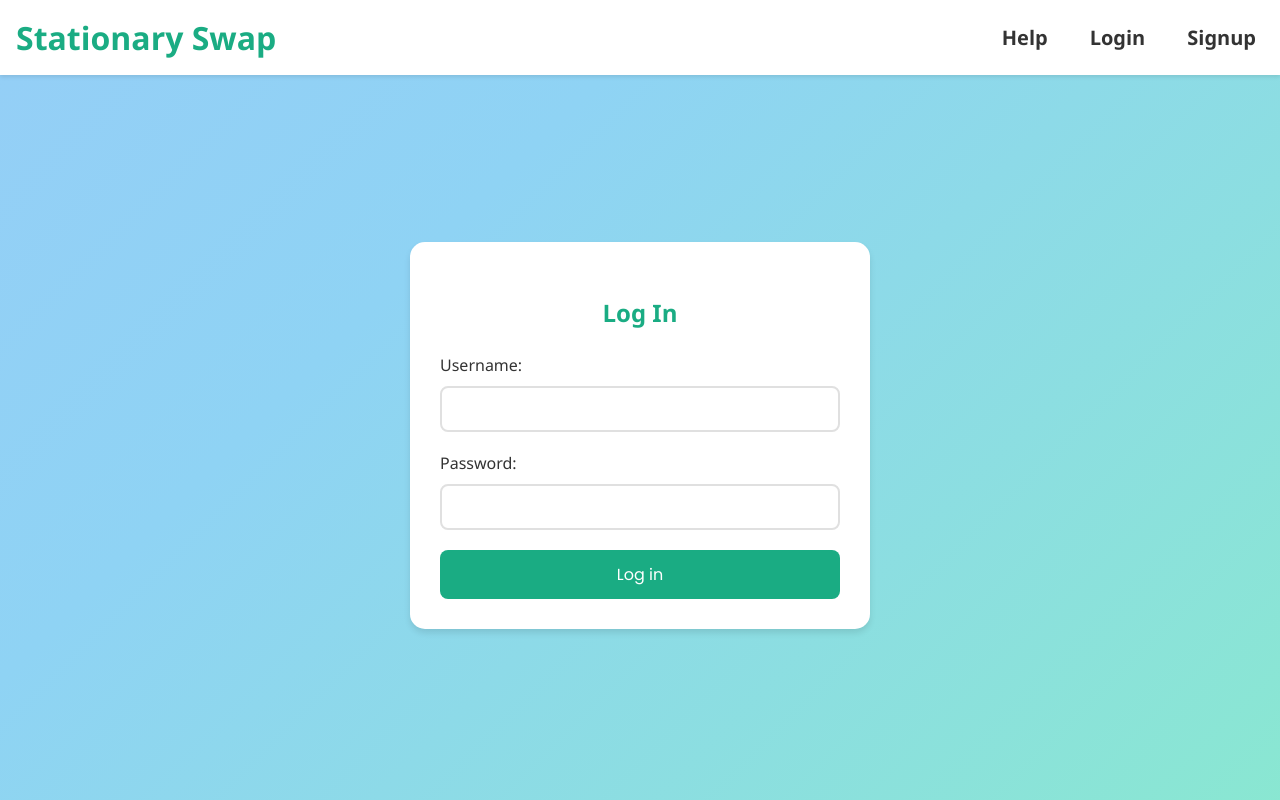
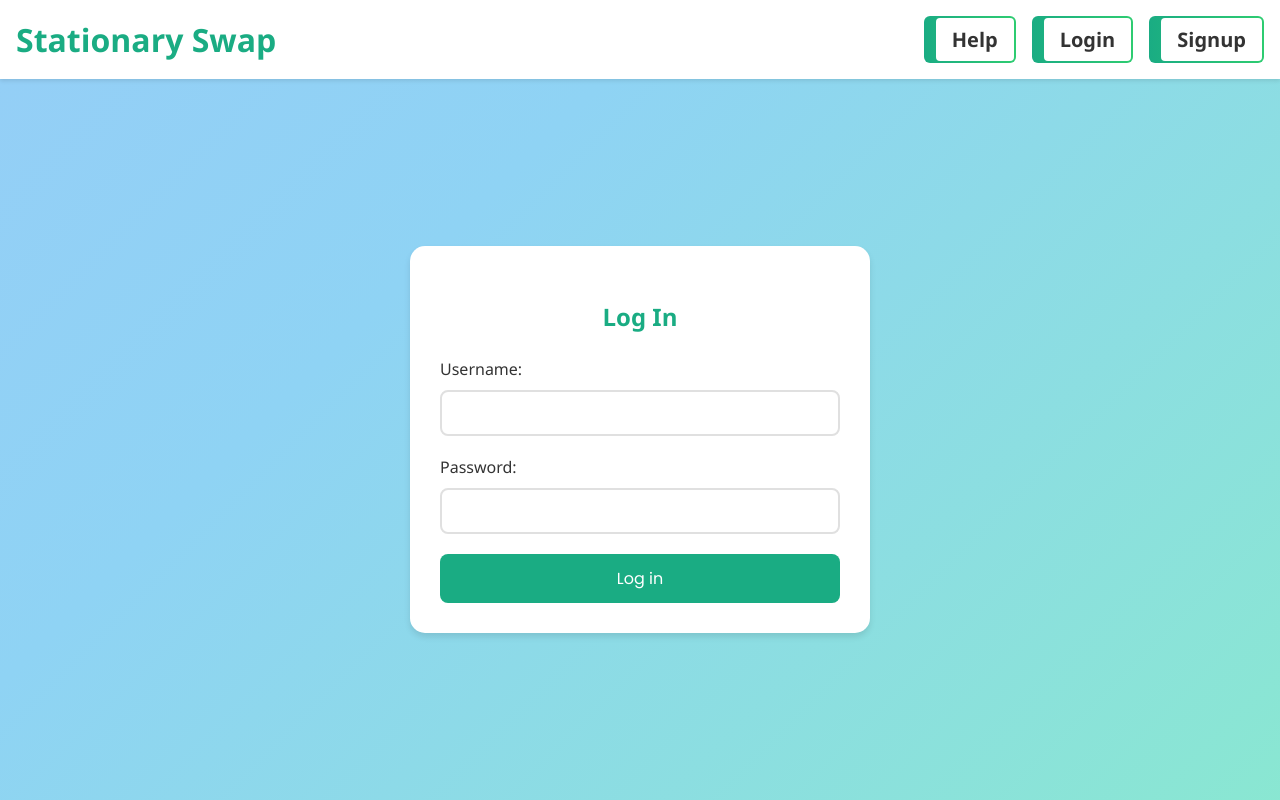
Before and after one commit to shanmukhsingampalli/Swap, a React (Vite) app in the folder frontend/: page /login in a window 1280 px wide. Built offline with nearby package versions, Linux system fonts and the light colour scheme.

Commit message:
Enhance MotionLink component with improved hover effects and styling for better user interaction

```diff
--- a/frontend/src/components/Navbar.jsx
+++ b/frontend/src/components/Navbar.jsx
@@ -126,6 +126,7 @@ const MotionLink = ({ to, children }) => (
       scale: 1.1,
       color: "#1aac83",
       rotate: -5,
+      boxShadow: "0 0 8px rgba(26, 172, 131, 0.5)",
       transition: { type: "spring", stiffness: 300 },
     }}
     whileTap={{
@@ -134,6 +135,10 @@ const MotionLink = ({ to, children }) => (
     }}
     style={{
       display: "inline-block",
+      position: "relative",
+      padding: "2px",
+      background: "linear-gradient(90deg, #1aac83, #2ecc71)",
+      borderRadius: "6px",
     }}
   >
     <Link
@@ -143,9 +148,11 @@ const MotionLink = ({ to, children }) => (
         fontSize: "clamp(1rem, 2vw, 1.25rem)",
         color: "#333",
         textDecoration: "none",
-        padding: "0.5rem",
+        padding: "0.5rem 1rem",
         borderRadius: "4px",
         transition: "all 0.3s ease",
+        background: "#fff",
+        display: "block",
       }}
     >
       {children}
```
